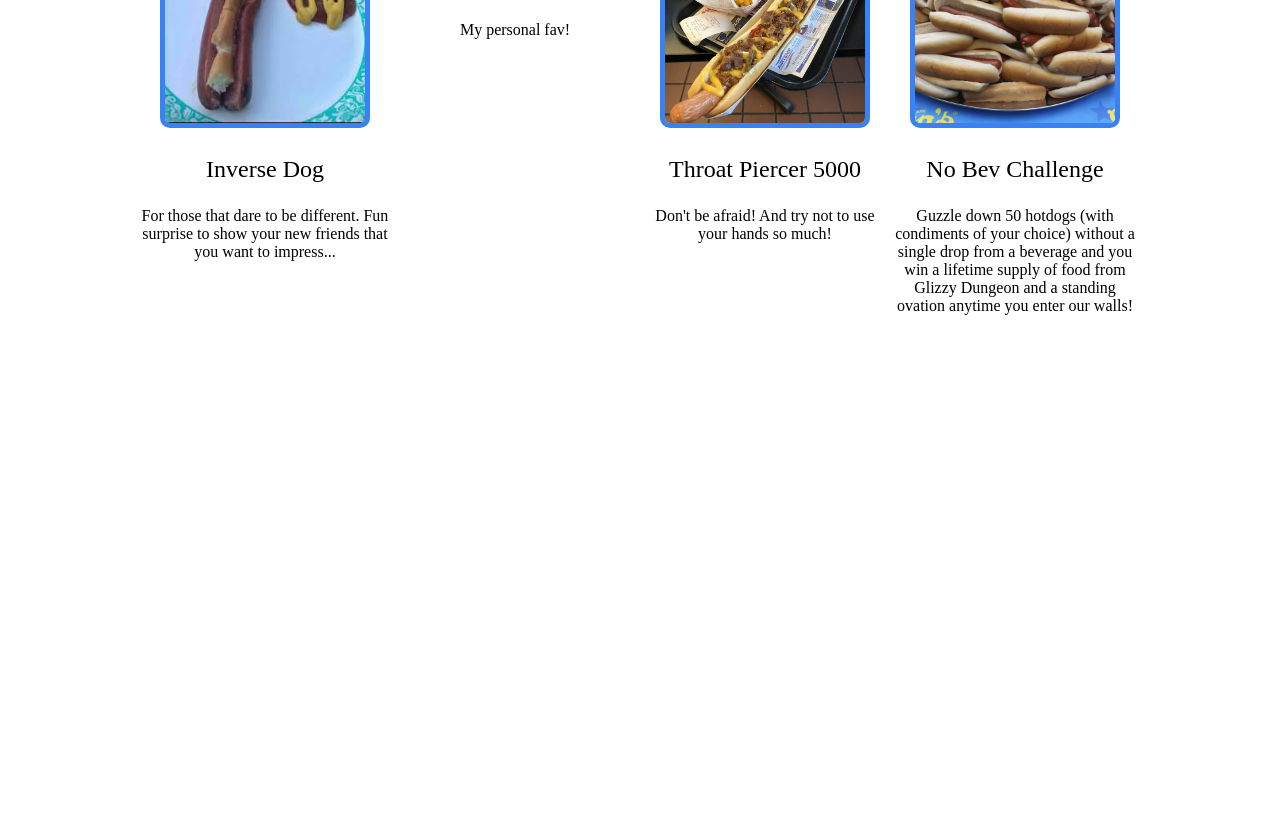
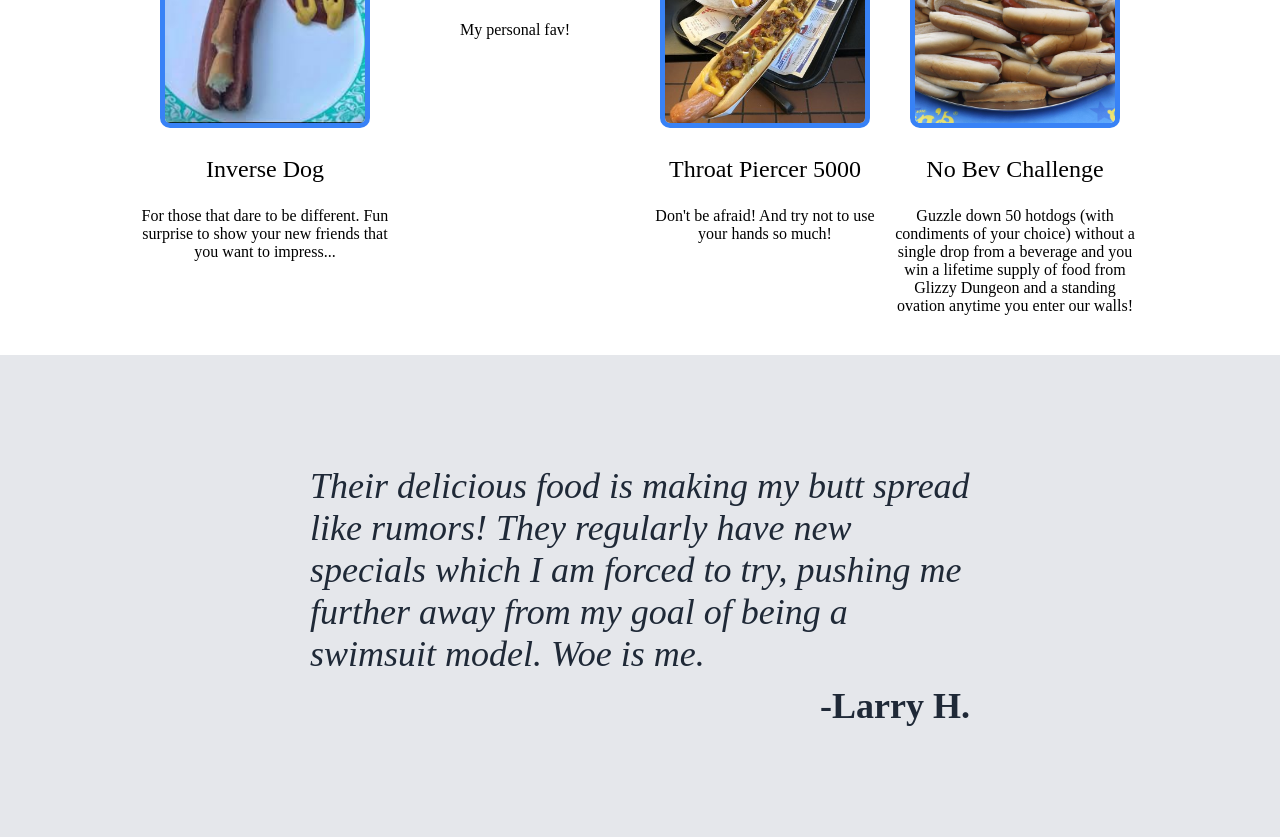
Before and after one commit to LinesReflect/odin-landing-page, a plain HTML site: page index.html in a window 1280 px wide. Shown: the part 771-1608 px from the top of the page. Before the commit the page ends 1126 px from the top, so only its background shows below. Drawn offline with Linux system fonts and the light colour scheme.

Commit message:
Place quote section and quote text inside Changes to be committed: 	modified:   css/style.css 	modified:   index.html

```diff
--- a/css/style.css
+++ b/css/style.css
@@ -144,3 +144,31 @@ ul {
 }
 
 /* CHOICES */
+
+
+/* QUOTE */
+
+.quote {
+    background-color: #e5e7eb;
+    padding: 100px 300px;
+}
+
+
+.quote-text {
+    text-align: left;
+    font-size: 36px;
+    font-style: italic;
+    color: #1f2937;
+    margin: 10px;
+}
+
+
+.quote-author {
+    text-align: right;
+    font-size: 36px;
+    font-weight: 900;
+    color: #1f2937;
+    margin: 10px;
+}
+
+/* QUOTE */
--- a/index.html
+++ b/index.html
@@ -62,6 +62,12 @@
 
         </div>
 
+
+        <div class="quote">
+            <div class="quote-text">Their delicious food is making my butt spread like rumors! They regularly have new specials which I am forced to try, pushing me further away from my goal of being a swimsuit model. Woe is me.</div>
+            <div class="quote-author">-Larry H.</div>
+        </div>
+
     </body>
 
 </html>
```
